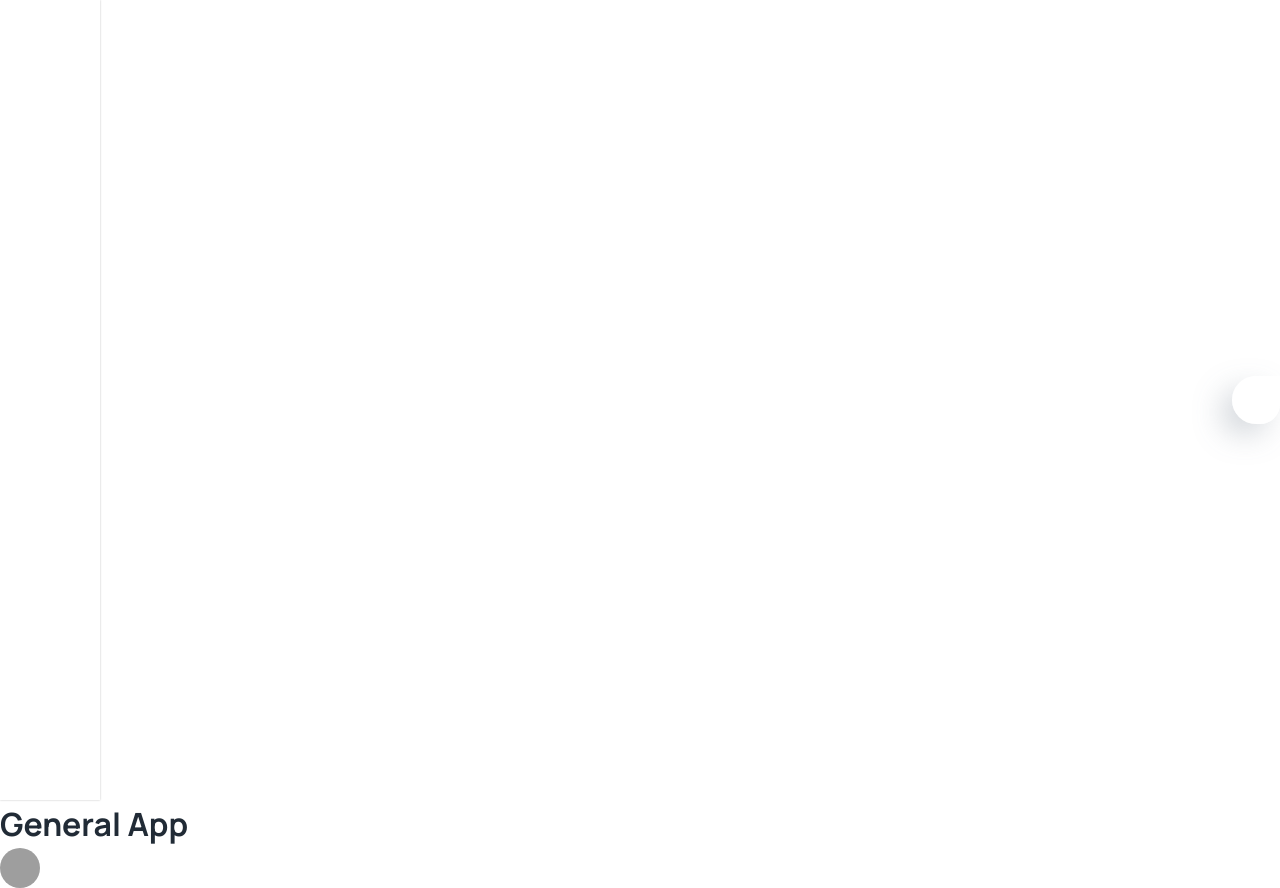
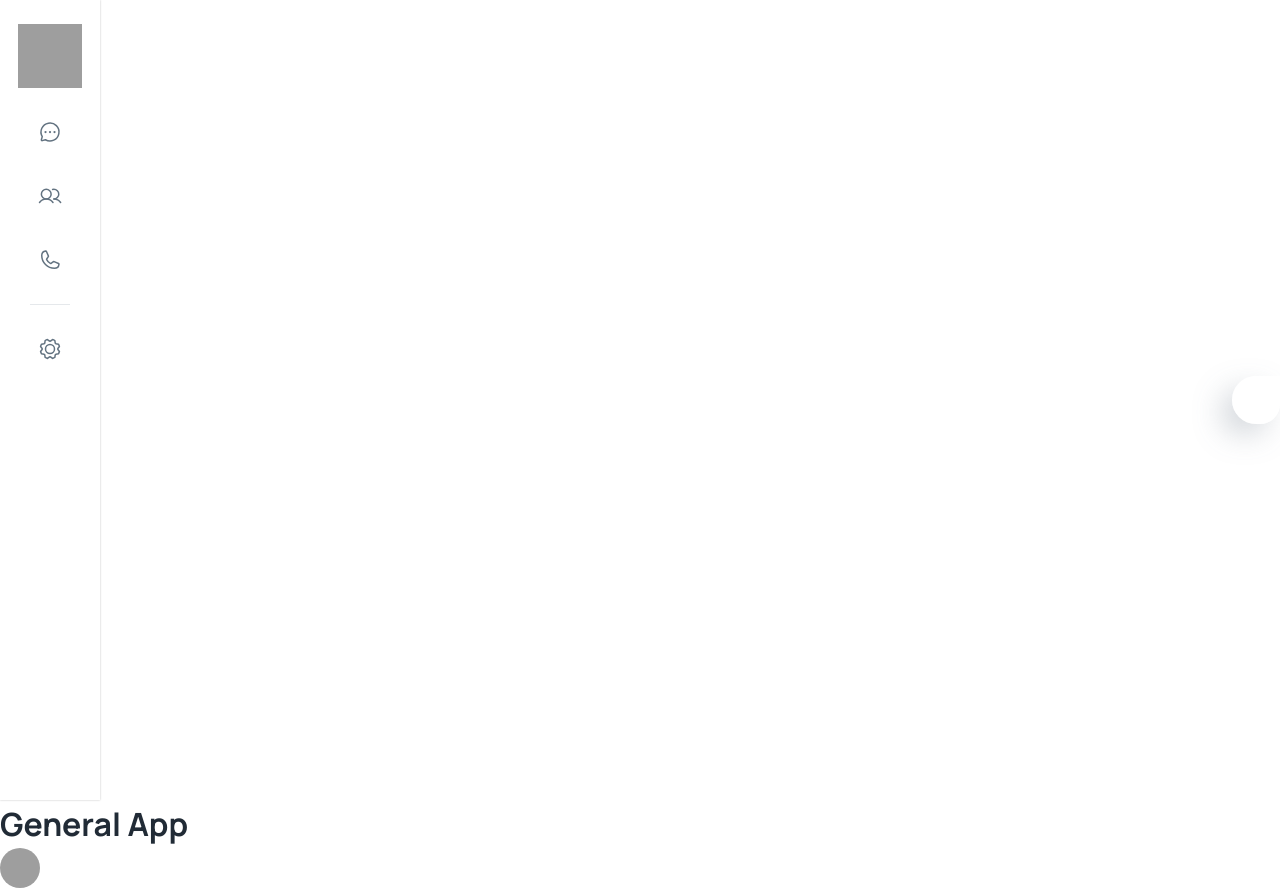
Before and after one commit to lucidethinker/chatApp, a React (Create React App) app: page /app in a window 1280 px wide. Built offline with nearby package versions, Linux system fonts and the light colour scheme; grey boxes are pictures that could not be loaded; some icons are missing.

Commit message:
Aligning  buttons . 👍🏿👍🏿

```diff
--- a/src/layouts/dashboard/index.js
+++ b/src/layouts/dashboard/index.js
@@ -1,20 +1,56 @@
 import React from "react";
-import {Box} from "@mui/material";
+import {Box, Divider, IconButton} from "@mui/material";
 import { Outlet } from "react-router-dom";
+import { useTheme } from "@mui/material/styles";
+import Logo from '../../assets/Images/logo.ico';
+import Stack from '@mui/material/Stack';
+import { Nav_Buttons } from "../../data";
+import { Gear } from "phosphor-react";
 
-import { useTheme } from "@mui/material/styles";
 
 const DashboardLayout = () => {
 
   const theme = useTheme();
+
   return (
+
     <>
-      <Box sx={{
-      backgroundColor : 'theme.palette.background.paper' ,
+      <Box
+      p={3}
+      sx={{
+      backgroundColor : theme.palette.background.paper ,
       boxShadow: '0px 0px 2px rgba(0, 0, 0, 0.25)',
       height: '100vh',
       width:100 ,
-    }}> </Box>
+    }}>
+    <Stack direction="column" alignItems={"center"} sx={{width:"100%"}} spacing={3}>
+    <Box sx={{
+      backgroundColor : theme.palette.primary.main,
+      height: 64,
+      width: 64,
+      borderRadius:1.5,
+    }}>
+    <img src={Logo} alt="logo"
+     style={{height: 64, width: 64}}/>
+    </Box>
+    <Stack
+    sc={{width:'max-content'}}
+    direction="column"
+    spacing={3} >
+    {Nav_Buttons.map((item) => <IconButton
+      key={item.id}>
+      {item.icon}
+    </IconButton>)}
+
+    <Divider />
+      <IconButton>
+      <Gear  />
+      </IconButton>
+
+
+    </Stack>
+    </Stack>
+    </Box>
       <Outlet />
     </>
   );
```
Also changed, not shown: 1 other file (tests, documents, lock files or other folders).
